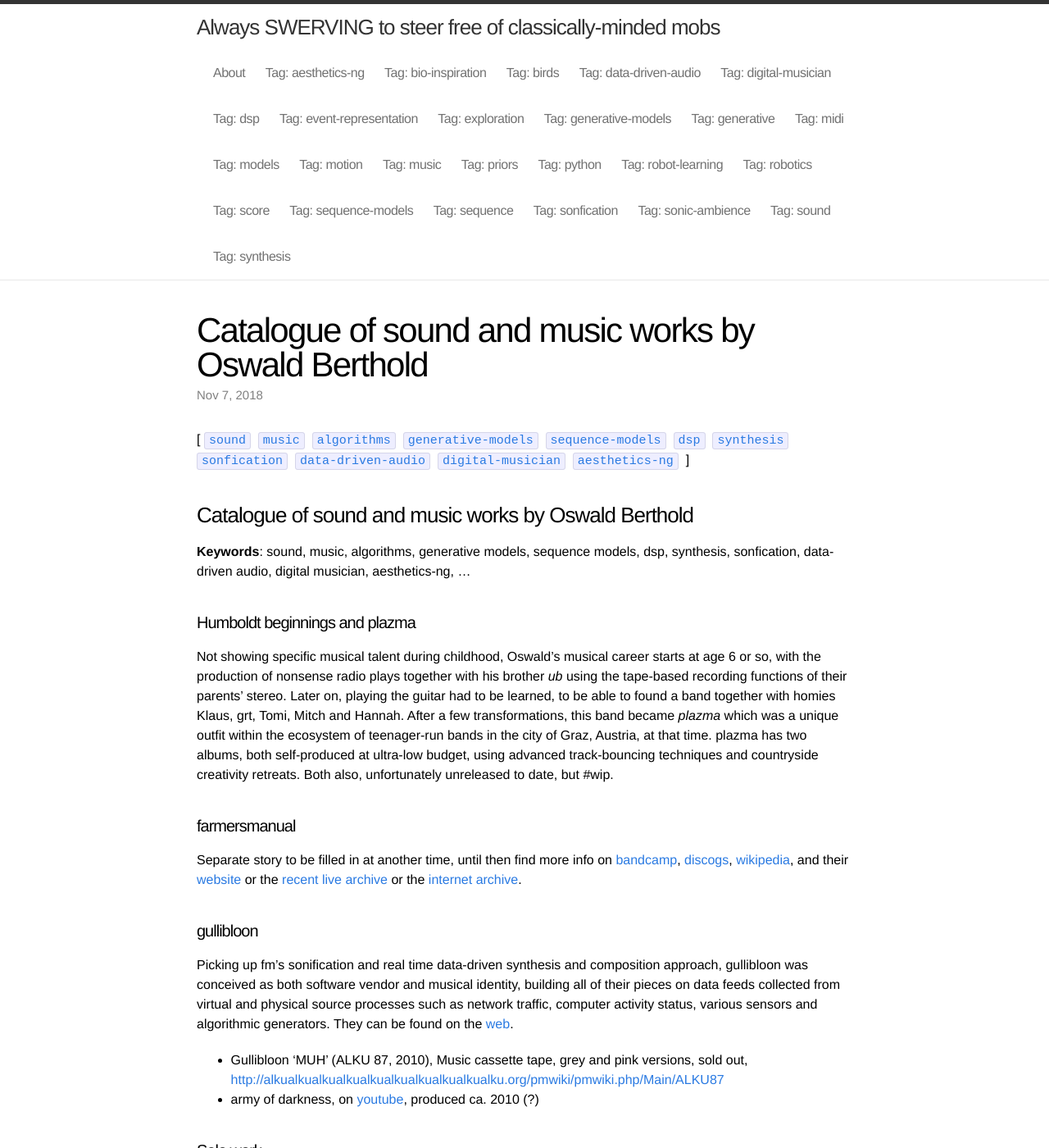
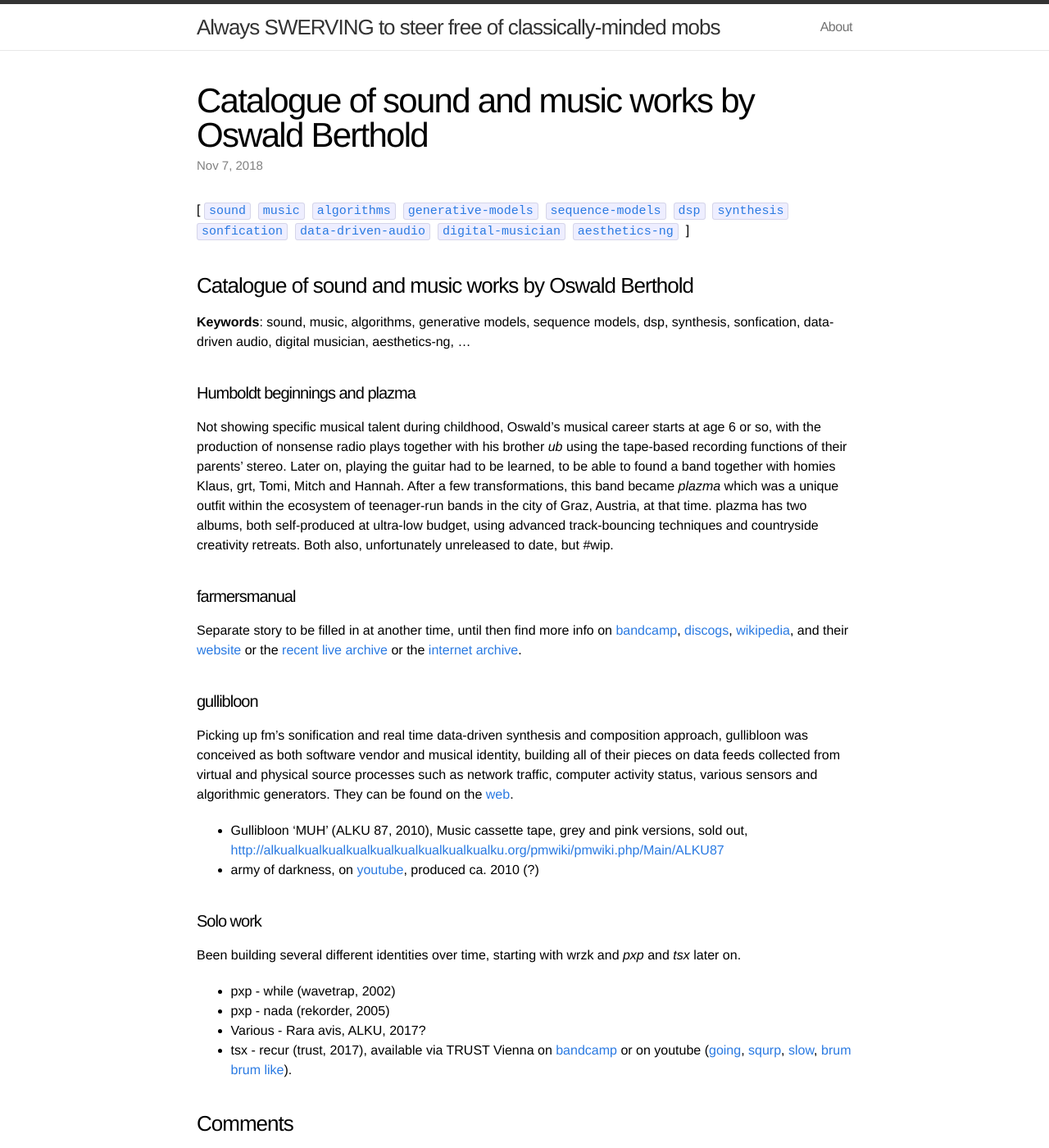
Before and after one commit to x75/x75.github.io, a Jekyll site: the page built from _posts/2018-11-07-Oswald-Berthold-music-works.md, in a window 1280 px wide and 1400 px high. Shown: the whole window at 82% size. Built offline with Jekyll 4.4.1, drawn with Linux system fonts in a browser that asks for light colours; comment, search, counter and statistics services are not loaded; some of the changed text lies outside the part shown.

Commit message:
cleaned up tag functions and rendering

```diff
--- a/_config.yml
+++ b/_config.yml
@@ -5,10 +5,11 @@
 baseurl: ""
 url: "http://x75.github.io"
 twitter_username: x7557x
-github_username:  jekyll
+github_username:  x75
 
 # Build settings
 markdown: kramdown
+hard_wrap: false
 permalink: pretty
 
 comments: true
--- a/_includes/archive.html
+++ b/_includes/archive.html
@@ -1,12 +1,14 @@
-<h2>Archive</h2>
+<h3 id="archive">Archive</h3>
 {% capture temptags %}
   {% for tag in site.tags %}
     {{ tag[1].size | plus: 1000 }}#{{ tag[0] }}#{{ tag[1].size }}
   {% endfor %}
 {% endcapture %}
 {% assign sortedtemptags = temptags | split:' ' | sort | reverse %}
+<span>
 {% for temptag in sortedtemptags %}
   {% assign tagitems = temptag | split: '#' %}
   {% capture tagname %}{{ tagitems[1] }}{% endcapture %}
   <a href="/tag/{{ tagname }}"><code class="highligher-rouge"><nobr>{{ tagname }}</nobr></code></a>
 {% endfor %}
+</span>
--- a/_includes/head.html
+++ b/_includes/head.html
@@ -9,7 +9,7 @@
     <!-- Custom CSS -->
     <link rel="stylesheet" href="{{ "/css/main.css" | prepend: site.baseurl }}">
 
-{% if site.tags != "" %}
+{% if site.tags == "" %}
   {% include collecttags.html %}
 {% endif %}
 
--- a/_includes/header.html
+++ b/_includes/header.html
@@ -18,7 +18,8 @@
       </a>
       <div class="trigger">
         {% for page in site.pages %}
-          {% if page.title %}<a class="page-link" href="{{ page.url | prepend: site.baseurl }}">{{ page.title }}</a>{% endif %}
+	  {% assign titleslice = page.title | slice: 0, 3 %}
+          {% if page.title and titleslice != "Tag" %}<a class="page-link" href="{{ page.url | prepend: site.baseurl }}">{{ page.title | slice: 0, 10 }}</a>{% endif %}
         {% endfor %}
       </div>
     </nav>
--- a/_layouts/post.html
+++ b/_layouts/post.html
@@ -17,6 +17,7 @@
 
 <article class="post-content">
   {{ content }}
-  </article>
+  {% include archive.html %}
+</article>
 
 </div>
--- a/_posts/2018-11-07-Oswald-Berthold-music-works.md
+++ b/_posts/2018-11-07-Oswald-Berthold-music-works.md
@@ -66,7 +66,7 @@
 teaching, game sounds, sonification, information sound scapes.
 -->
 
-{% include archive.html %}
+<!-- {% include archive.html %} -->
 
 ### Comments
 
```
Also changed, not shown: 14 other files.
